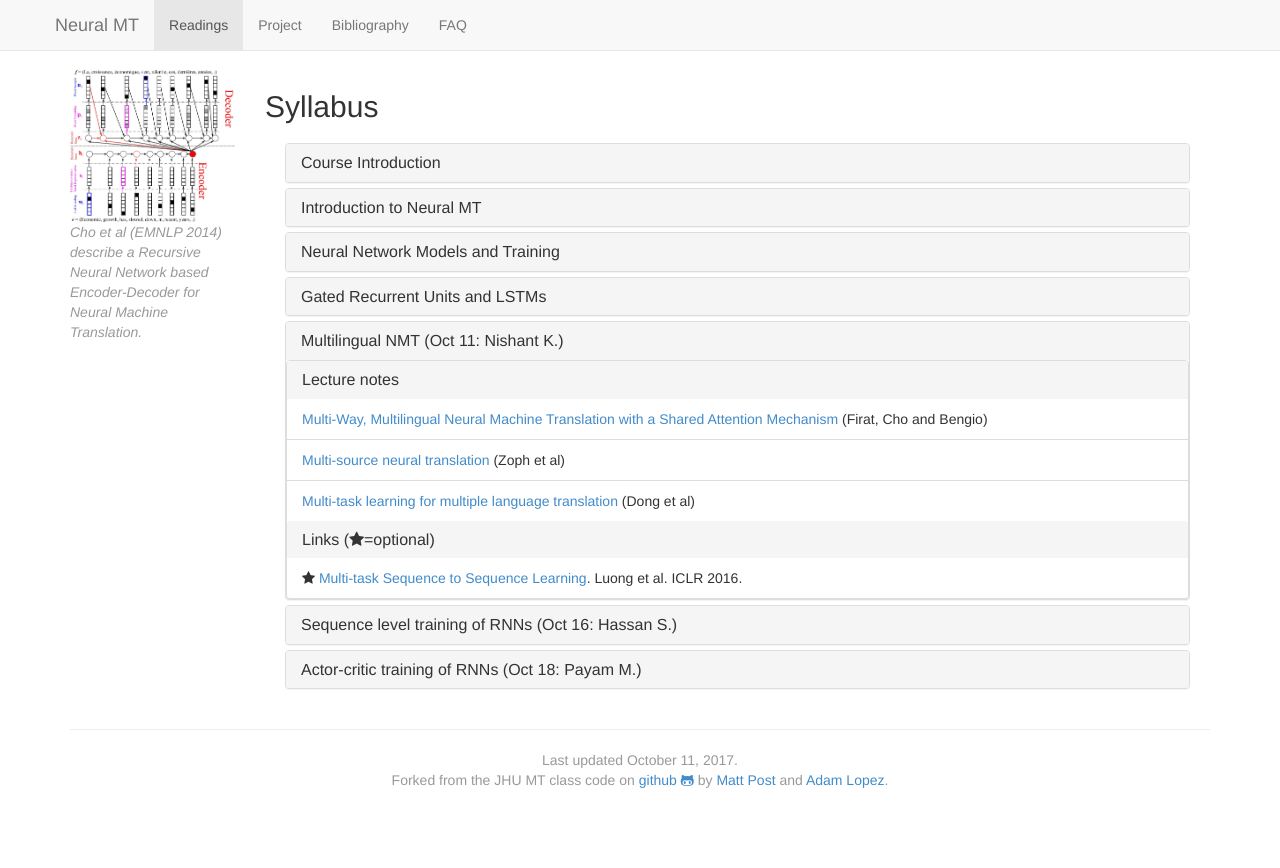
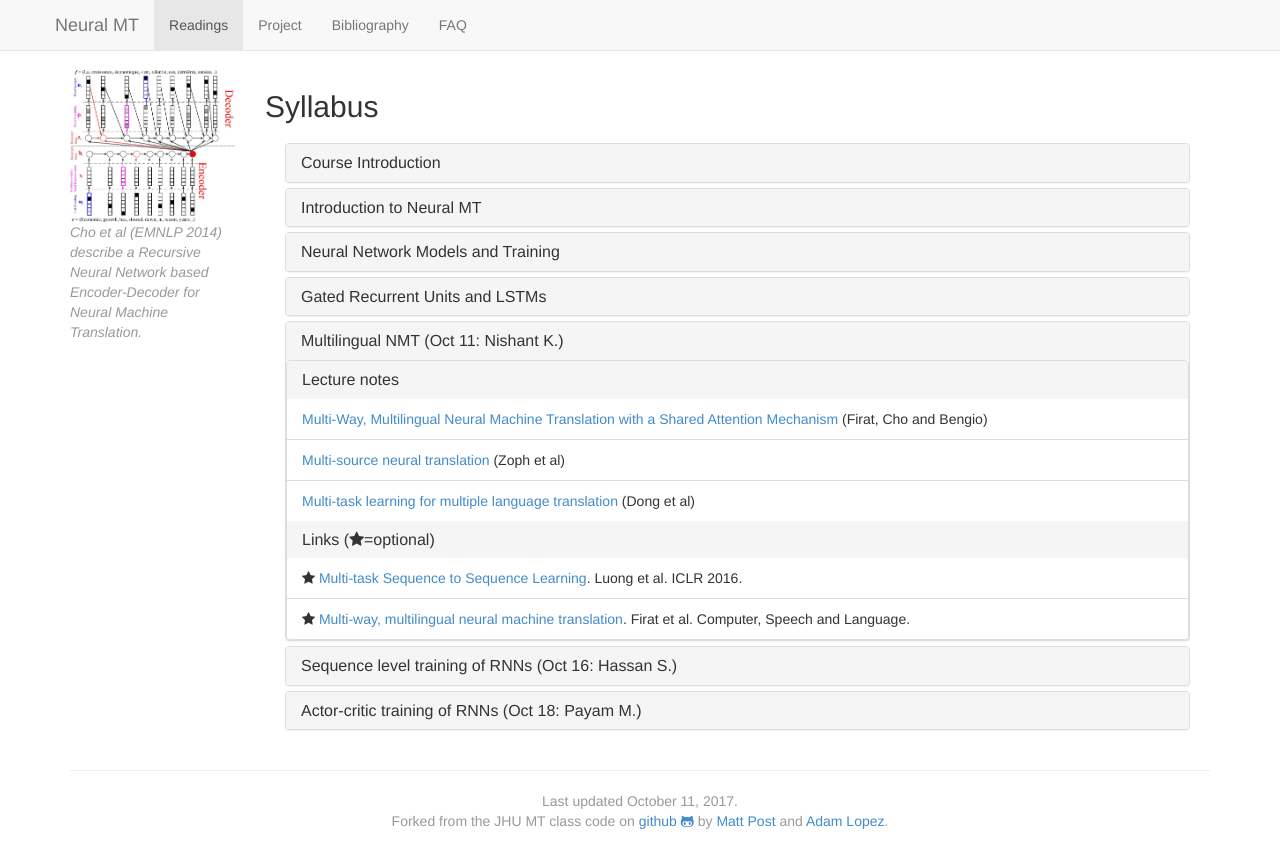
Before and after one commit to anoopsarkar/neuralmt-class, a Jekyll site: the page built from syllabus.md, in a window 1280 px wide. Shown: the top 868 px of the page. Built offline with Jekyll 4.4.1, drawn with Linux system fonts in a browser that asks for light colours; nearby versions of some CDN libraries.

Commit message:
journal version of firat

```diff
--- a/_data/syllabus.yaml
+++ b/_data/syllabus.yaml
@@ -124,6 +124,11 @@
       title: "Multi-task Sequence to Sequence Learning"
       citation: "ICLR 2016"
       url: "https://arxiv.org/abs/1511.06114"
+      optional: true
+    - author: "Firat et al"
+      title: "Multi-way, multilingual neural machine translation"
+      citation: "Computer, Speech and Language"
+      url: "http://www.sciencedirect.com/science/article/pii/S0885230816301097"
       optional: true
 - title: "Sequence level training of RNNs (Oct 16: Hassan S.)"
   tag: reinforce
```
